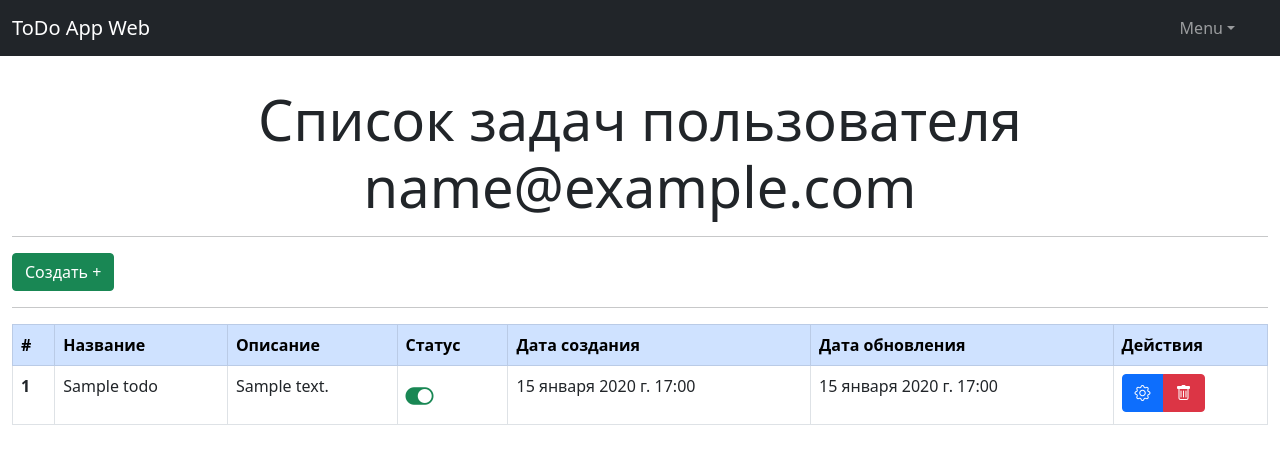
After one commit to saneksking/todo_app_web_version, a Django app: page /persons/todo-list/1/ in a window 1280 px wide. The commit adds this page. Shown: the top 464 px of the page. Run offline with Django 5.2, Linux system fonts and the light colour scheme; a user stored in the database is signed in; tables that the repository leaves empty hold one stand-in row (values such as "Sample post"); some libraries are stand-ins or nearby versions.

Commit message:
Add todo_list

```diff
--- /dev/null
+++ b/persons/templates/persons/todo_list.html
@@ -0,0 +1,43 @@
+{% extends 'base.html' %}
+
+{% block title %}Список задач пользователя {{ person.email }}{% endblock %}
+
+{% block content %}
+    <h1 class="text-center display-4">Список задач пользователя {{ person.email }}</h1>
+    <hr>
+    <a href="" class="btn btn-success" data-bs-toggle="tooltip" data-bs-placement="top" title="Создать задачу">Создать +</a>
+    <hr>
+    <div class="table-responsive">
+        <table class="table table-bordered table-hover" id="Profiles">
+            <thead>
+            <tr class="table-primary">
+                <th scope="col">#</th>
+                <th scope="col">Название</th>
+                <th scope="col">Описание</th>
+                <th scope="col">Статус</th>
+                <th scope="col">Дата создания</th>
+                <th scope="col">Дата обновления</th>
+                <th scope="col">Действия</th>
+            </tr>
+            </thead>
+            <tbody>
+            {% for todo in todo_list %}
+                <tr>
+                    <th scope="row">{{ forloop.counter }}</th>
+                    <td>{{ todo.title }}</td>
+                    <td>{{ todo.description|truncatechars:30 }}</td>
+                    <td>{% if todo.status %}<a onclick="return confirm('Выполнить задачу?')" href=""><i class="bi bi-toggle-on fs-3 text-success" data-bs-toggle="tooltip" data-bs-placement="top" title="Выполнить"></i></a>{% else %}<a onclick="return confirm('Сделать не выполненой?')" href="" data-bs-toggle="tooltip" data-bs-placement="top" title="Сделать не выполненой"><i class="bi bi-toggle-off fs-3 text-danger"></i></a>{% endif %}</td>
+                    <td>{{ todo.created_at }}</td>
+                    <td>{{ todo.updated_at }}</td>
+                    <td>
+                        <div class="btn-group btn-group" role="group" aria-label="Basic example">
+                            <a href="" type="button" class="btn btn-primary" data-bs-toggle="tooltip" data-bs-placement="top" title="Настройки"><i class="bi bi-gear"></i></a>
+                            <a onclick="return confirm('Вы действительно хотите удалить задачу?')" href="" type="button" class="btn btn-danger" data-bs-toggle="tooltip" data-bs-placement="top" title="Удаление"> <i class="bi bi-trash"></i></a>
+                        </div>
+                    </td>
+                </tr>
+            {% endfor %}
+            </tbody>
+        </table>
+    </div>
+{% endblock %}
--- a/persons/urls.py
+++ b/persons/urls.py
@@ -11,5 +11,5 @@ urlpatterns = [
     path('logout/', views.logout_view, name='logout'),
     path('register/', views.register, name='register'),
     path('profile/<int:person_id>/', views.profile, name='profile'),
-
+    path('todo-list/<person_id>/', views.person_todo_list, name='todo_list'),
 ]
--- a/persons/views.py
+++ b/persons/views.py
@@ -3,7 +3,7 @@ from django.contrib.auth.decorators import login_required
 from django.shortcuts import render, redirect
 
 from persons.forms import SignUpForm
-from persons.models import Person
+from persons.models import Person, ToDo
 
 
 def login_view(request):
@@ -21,7 +21,7 @@ def login_view(request):
                 'text': f'{user.full_name}. Добро пожаловать в ToDo App Web'
             }
             request.session['message'] = message
-            return redirect('persons:profile')
+            return redirect('main:home')
         else:
             message = {
                 'type': 'danger',
@@ -79,3 +79,16 @@ def profile(request, person_id):
         'person': person
     }
     return render(request, 'persons/profile.html', context)
+
+
+@login_required
+def person_todo_list(request, person_id):
+    message = request.session.pop('message', None)
+    todo_list = ToDo.objects.filter(person=person_id)
+    person = Person.objects.get(pk=person_id)
+    context = {
+        'todo_list': todo_list,
+        'message': message,
+        'person': person
+    }
+    return render(request, 'persons/todo_list.html', context)
--- a/templates/base.html
+++ b/templates/base.html
@@ -21,7 +21,12 @@
                             <li class="nav-item dropdown">
                                 <a class="nav-link dropdown-toggle" href="#" id="navbarDropdownMenuLink" role="button" data-bs-toggle="dropdown" aria-expanded="true">Menu</a>
                                  <ul class="dropdown-menu dropdown-menu" aria-labelledby="navbarDropdownMenuLink">
-                                     <li><a class="dropdown-item" href="{% url 'persons:profile' request.user.id %}">Профиль</a></li>
+                                     <li>
+                                         <a class="dropdown-item" href="{% url 'persons:profile' request.user.id %}">Профиль</a>
+                                     </li>
+                                     <li>
+                                         <a class="dropdown-item" href="{% url 'persons:todo_list' request.user.id %}">Задачи</a>
+                                     </li>
                                      <li>
                                          <a class="dropdown-item" href="{% url 'persons:logout' %}">Выход</a>
                                      </li>
```
